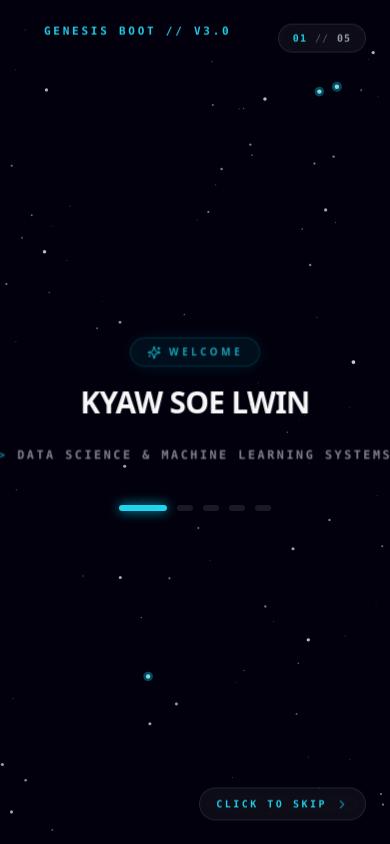
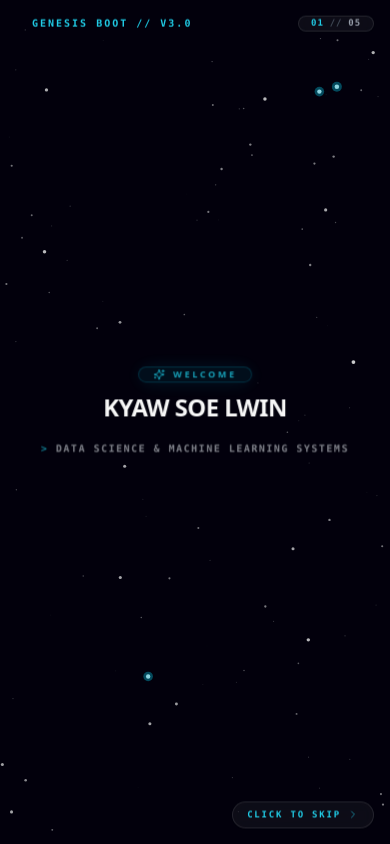
Before and after one commit to CapMorningStar/portfolio, a Next.js app: page / in a window 390 px wide. Shown: the top 844 px of the page. Built offline with nearby package versions, Linux system fonts and the light colour scheme.

Commit message:
feat: optimize mobile responsiveness, touch event handlers, and fluid layout scaling across all devices

```diff
--- a/src/components/IntroOverlay.tsx
+++ b/src/components/IntroOverlay.tsx
@@ -483,9 +483,9 @@ export function IntroOverlay() {
             initial={{ opacity: 0, y: -15 }}
             animate={{ opacity: 1, y: 0 }}
             transition={{ duration: 0.8 }}
-            className="fixed top-6 sm:top-8 left-6 sm:left-8 z-30 flex items-center gap-2.5 text-[11px] font-mono font-bold uppercase tracking-[0.25em] text-cyan-400 pointer-events-none"
+            className="fixed top-4 sm:top-8 left-4 sm:left-8 z-30 flex items-center gap-2 text-[10px] sm:text-[11px] font-mono font-bold uppercase tracking-[0.2em] sm:tracking-[0.25em] text-cyan-400 pointer-events-none"
           >
-            <div className="w-2.5 h-2.5 rounded-full bg-cyan-400 animate-ping" />
+            <div className="w-2 h-2 sm:w-2.5 sm:h-2.5 rounded-full bg-cyan-400 animate-ping" />
             <span>GENESIS BOOT // V3.0</span>
           </motion.div>
 
@@ -494,7 +494,7 @@ export function IntroOverlay() {
             initial={{ opacity: 0, y: -15 }}
             animate={{ opacity: 1, y: 0 }}
             transition={{ duration: 0.8 }}
-            className="fixed top-6 sm:top-8 right-6 sm:right-8 z-30 flex items-center gap-2 font-mono text-[10px] text-gray-400 font-bold uppercase tracking-widest bg-white/5 px-3.5 py-1.5 rounded-full border border-white/10 backdrop-blur-md pointer-events-none shadow-sm"
+            className="fixed top-4 sm:top-8 right-4 sm:right-8 z-30 flex items-center gap-1.5 font-mono text-[9px] sm:text-[10px] text-gray-400 font-bold uppercase tracking-widest bg-white/5 px-3 py-1.2 rounded-full border border-white/10 backdrop-blur-md pointer-events-none shadow-sm"
           >
             <span className="text-cyan-400 font-black">{current.step}</span>
             <span className="text-gray-600">//</span>
@@ -506,7 +506,7 @@ export function IntroOverlay() {
             initial={{ opacity: 0, y: 15 }}
             animate={{ opacity: 1, y: 0 }}
             transition={{ duration: 0.8 }}
-            className="fixed bottom-6 sm:bottom-8 left-6 sm:left-8 z-30 hidden sm:flex items-center gap-2 text-[11px] font-mono text-gray-400 font-bold uppercase tracking-[0.25em] pointer-events-none"
+            className="fixed bottom-4 sm:bottom-8 left-4 sm:left-8 z-30 hidden sm:flex items-center gap-2 text-[11px] font-mono text-gray-400 font-bold uppercase tracking-[0.25em] pointer-events-none"
           >
             <Terminal className="w-3.5 h-3.5 text-cyan-400" />
             <span>INTERACTIVE TERMINAL READY</span>
@@ -517,17 +517,17 @@ export function IntroOverlay() {
             initial={{ opacity: 0, y: 15 }}
             animate={{ opacity: 1, y: 0 }}
             transition={{ duration: 0.8 }}
-            className="fixed bottom-6 sm:bottom-8 right-6 sm:right-8 z-30 flex items-center gap-2 text-[10px] font-mono font-bold uppercase tracking-[0.25em] text-cyan-400 hover:text-white transition-colors bg-white/5 hover:bg-cyan-500/20 px-4 py-2 rounded-full border border-white/10 backdrop-blur-md shadow-sm"
+            className="fixed bottom-4 sm:bottom-8 right-4 sm:right-8 z-30 flex items-center gap-1.5 text-[9px] sm:text-[10px] font-mono font-bold uppercase tracking-[0.2em] sm:tracking-[0.25em] text-cyan-400 hover:text-white transition-colors bg-white/5 hover:bg-cyan-500/20 px-3.5 py-1.5 rounded-full border border-white/10 backdrop-blur-md shadow-sm"
           >
             <span>CLICK TO SKIP</span>
-            <ChevronRight className="w-3.5 h-3.5 animate-pulse" />
+            <ChevronRight className="w-3 h-3 sm:w-3.5 sm:h-3.5 animate-pulse" />
           </motion.div>
         </>
       )}
 
-      {/* ================= 4. CENTER: SLOW, MAJESTIC IDENTITY & CREDENTIAL EMERGENCE ================= */}
+      {/* ================= 4. CENTER: RESPONSIVE SINGLE-ROW IDENTITY MATRIX ================= */}
       {phase === 'matrix' && (
-        <div className="relative z-20 text-center max-w-5xl px-6 w-full flex flex-col items-center justify-center my-auto">
+        <div className="relative z-20 text-center max-w-5xl px-4 sm:px-6 w-full flex flex-col items-center justify-center my-auto">
           <AnimatePresence mode="wait">
             <motion.div
               key={currentIndex}
@@ -542,18 +542,18 @@ export function IntroOverlay() {
                 initial={{ opacity: 0, y: 15 }}
                 animate={{ opacity: 1, y: 0 }}
                 transition={{ duration: 0.9, delay: 0.15 }}
-                className="inline-flex items-center gap-2 px-4 py-1.5 rounded-full bg-cyan-500/10 border border-cyan-500/30 text-cyan-400 text-[10px] font-black uppercase tracking-[0.35em] mb-6 backdrop-blur-md shadow-[0_0_20px_rgba(6,182,212,0.2)]"
+                className="inline-flex items-center gap-2 px-3.5 py-1.2 sm:px-4 sm:py-1.5 rounded-full bg-cyan-500/10 border border-cyan-500/30 text-cyan-400 text-[9px] sm:text-[10px] font-black uppercase tracking-[0.3em] sm:tracking-[0.35em] mb-4 sm:mb-6 backdrop-blur-md shadow-[0_0_20px_rgba(6,182,212,0.2)]"
               >
-                <Sparkles className="w-3.5 h-3.5 text-cyan-400" />
+                <Sparkles className="w-3 h-3 sm:w-3.5 sm:h-3.5 text-cyan-400" />
                 <span>{current.tag}</span>
               </motion.div>
 
-              {/* Main Headline (Slow Majestic Deceleration onto Screen) */}
+              {/* Main Headline (Responsive Auto Scaling - Fits 1 Row on Mobile 360px+) */}
               <motion.h1
                 initial={{ opacity: 0, scale: 0.92, filter: 'blur(8px)' }}
                 animate={{ opacity: 1, scale: 1, filter: 'blur(0px)' }}
                 transition={{ duration: 1.2, ease: [0.16, 1, 0.3, 1] }}
-                className="text-3xl sm:text-5xl md:text-6xl lg:text-[4.2rem] font-black uppercase tracking-tight text-white leading-none mb-4 drop-shadow-[0_15px_50px_rgba(0,0,0,1)] whitespace-nowrap overflow-hidden"
+                className="text-2xl sm:text-4xl md:text-5xl lg:text-[4.2rem] font-black uppercase tracking-tight text-white leading-none mb-3 sm:mb-4 drop-shadow-[0_15px_50px_rgba(0,0,0,1)] whitespace-nowrap overflow-hidden"
               >
                 {current.text}
               </motion.h1>
@@ -563,7 +563,7 @@ export function IntroOverlay() {
                 initial={{ opacity: 0, y: 15 }}
                 animate={{ opacity: 1, y: 0 }}
                 transition={{ duration: 1.0, delay: 0.25 }}
-                className="text-xs sm:text-sm md:text-base font-mono font-bold tracking-[0.2em] text-gray-300 uppercase mt-2 whitespace-nowrap"
+                className="text-[10px] sm:text-xs md:text-sm font-mono font-bold tracking-[0.15em] sm:tracking-[0.2em] text-gray-300 uppercase mt-1 sm:mt-2 whitespace-nowrap"
               >
                 <span className="text-cyan-400">&gt; </span>
                 {current.subtitle}
@@ -575,11 +575,11 @@ export function IntroOverlay() {
                   initial={{ opacity: 0, scale: 0.9, y: 20 }}
                   animate={{ opacity: 1, scale: 1, y: 0 }}
                   transition={{ duration: 0.6, delay: 0.3 }}
-                  className="mt-8"
+                  className="mt-6 sm:mt-8"
                 >
-                  <div className="inline-flex items-center gap-3 px-9 py-4 rounded-full bg-cyan-400 text-black font-black text-xs uppercase tracking-[0.25em] shadow-[0_0_35px_rgba(6,182,212,0.6)] hover:bg-cyan-300 hover:scale-105 transition-all">
+                  <div className="inline-flex items-center gap-2.5 sm:gap-3 px-7 py-3.5 sm:px-9 sm:py-4 rounded-full bg-cyan-400 text-black font-black text-[10px] sm:text-xs uppercase tracking-[0.25em] shadow-[0_0_35px_rgba(6,182,212,0.6)] hover:bg-cyan-300 hover:scale-105 transition-all">
                     <span>ENTER PORTFOLIO</span>
-                    <ArrowRight className="w-4 h-4" />
+                    <ArrowRight className="w-3.5 h-3.5 sm:w-4 sm:h-4" />
                   </div>
                 </motion.div>
               )}
@@ -587,16 +587,16 @@ export function IntroOverlay() {
           </AnimatePresence>
 
           {/* Progress Segmented Bar */}
-          <div className="mt-12 flex justify-center items-center gap-2.5">
+          <div className="mt-8 sm:mt-12 flex justify-center items-center gap-2 sm:gap-2.5">
             {introSteps.map((_, idx) => (
               <div
                 key={idx}
-                className={`h-1.5 rounded-full transition-all duration-500 ${
+                className={`h-1.2 sm:h-1.5 rounded-full transition-all duration-500 ${
                   idx === currentIndex
-                    ? 'w-12 bg-cyan-400 shadow-[0_0_12px_#06b6d4]'
+                    ? 'w-9 sm:w-12 bg-cyan-400 shadow-[0_0_12px_#06b6d4]'
                     : idx < currentIndex
-                    ? 'w-4 bg-white/30'
-                    : 'w-4 bg-white/10'
+                    ? 'w-3 sm:w-4 bg-white/30'
+                    : 'w-3 sm:w-4 bg-white/10'
                 }`}
               />
             ))}
```
Also changed, not shown: src/components/ProjectsSection.tsx (+28 -28 lines).
